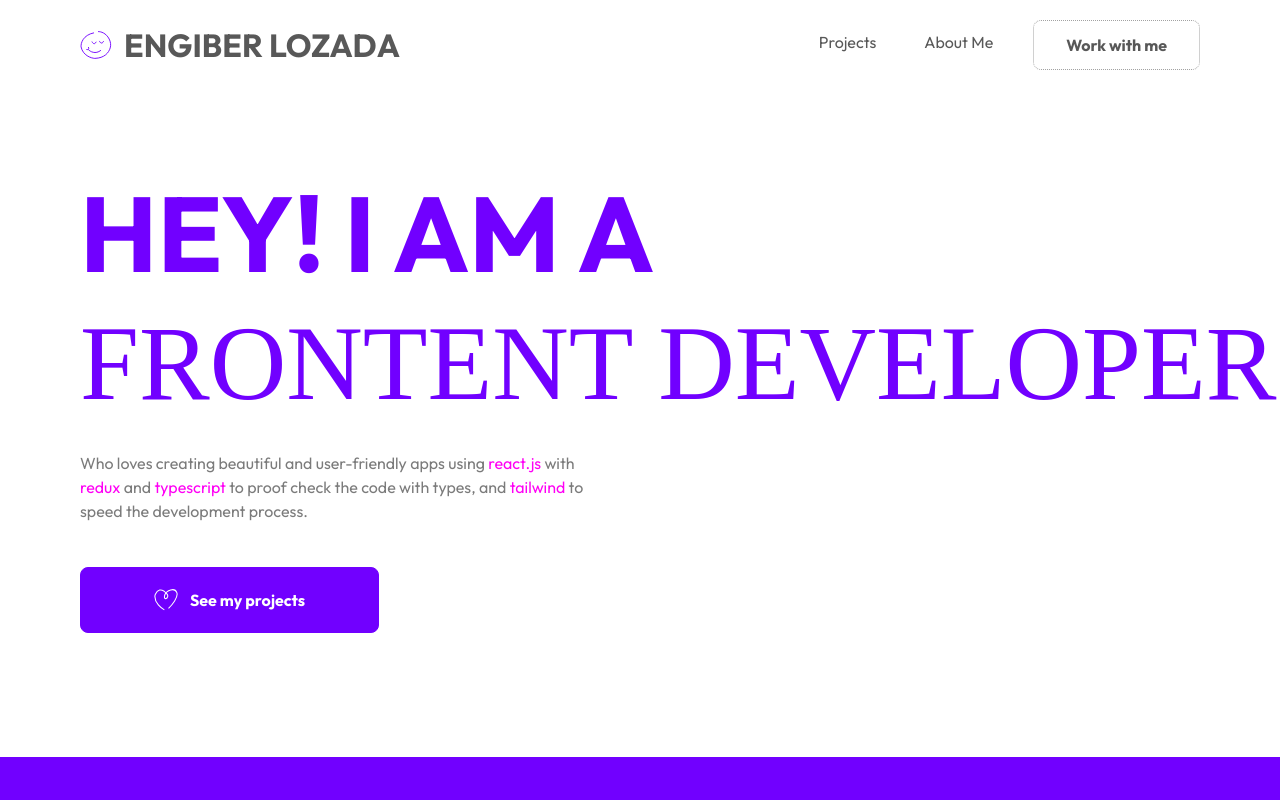
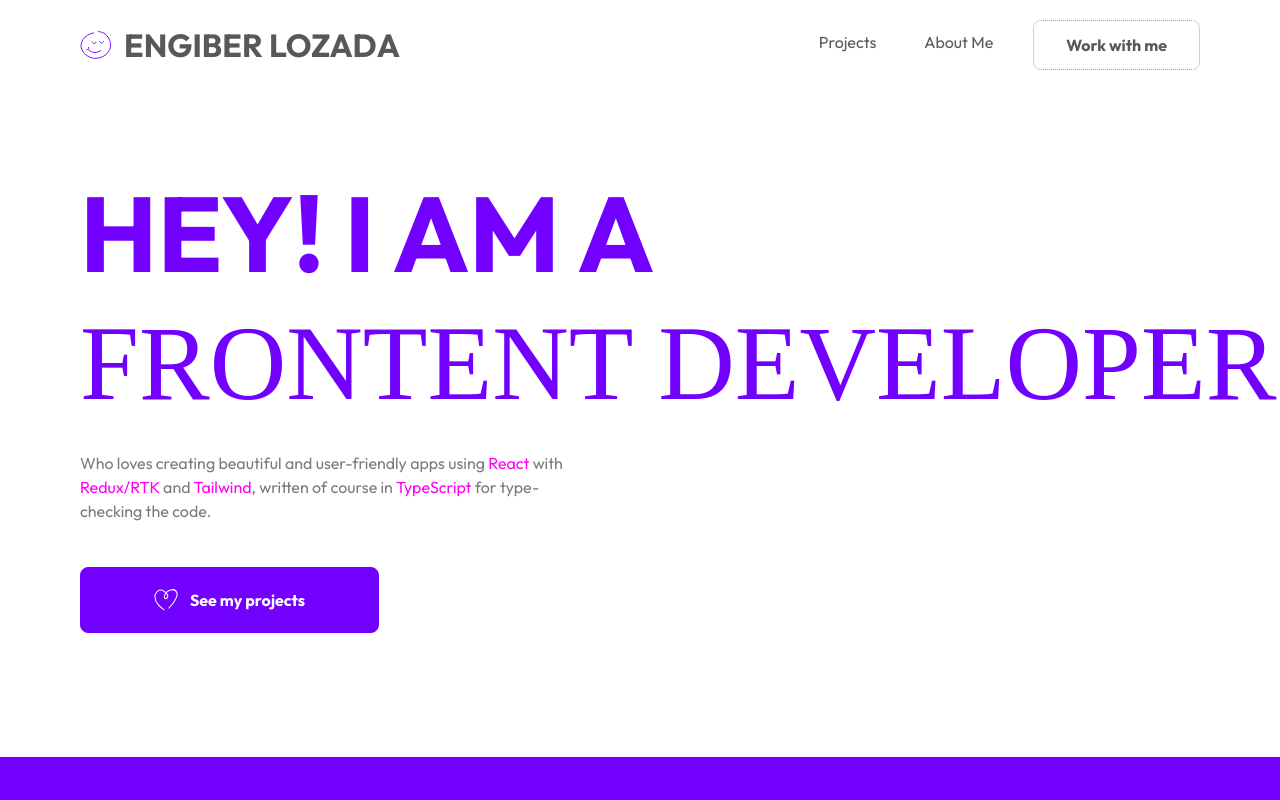
Before and after one commit to engijlr/portfolio-2.0, a Next.js app: page / in a window 1280 px wide. Shown: the top 800 px of the page. Built offline with nearby package versions, Linux system fonts and the light colour scheme; a web font is replaced by a local one.

Commit message:
About me text changed

```diff
--- a/components/About.tsx
+++ b/components/About.tsx
@@ -22,12 +22,13 @@ const About = () => {
           <span className="text-green-50">Copenhagen, Denmark</span>.
         </p>
         <p className="lg:w-[450px] text-gray-30">
-          Besides my passion for coding and continuous learning, I love taking
-          walks and soaking up the sun☀️.
+          Besides my passion for coding and continuous learning, I love enjoying
+          music🎶, diving into a good book📖, or soaking up the sun.☀️.
         </p>
         <p className="lg:w-[450px] text-gray-30">
-          One of my latest hobbies is kitesurfing, so when I&apos;m not diving
-          into new frameworks, you&apos;ll find me there 🏄🏻‍♀️.
+          My dog Max🐶 is my best buddy, and one of my biggest dreams is to swim
+          with whales🐋. If I'm not exploring new frameworks, you'll probably
+          find me chilling by the sea🌊.
         </p>
       </div>
 
--- a/components/Hero.tsx
+++ b/components/Hero.tsx
@@ -15,11 +15,11 @@ function Hero() {
         </h1>
         <p className="regular-16 mt-6 text-gray-30 xl:max-w-[520px]">
           Who loves creating beautiful and user-friendly apps using{" "}
-          <span className="text-green-90">react.js</span> with{" "}
-          <span className="text-green-90">redux</span> and{" "}
-          <span className="text-green-90">typescript</span> to proof check the
-          code with types, and <span className="text-green-90">tailwind</span>{" "}
-          to speed the development process.
+          <span className="text-green-90">React</span> with{" "}
+          <span className="text-green-90">Redux/RTK</span> and{" "}
+          <span className="text-green-90">Tailwind</span>, written of course in{" "}
+          <span className="text-green-90">TypeScript</span> for type-checking
+          the code.
         </p>
 
         <div className="flex w-full md:w-1/4 sm:flex-row my-11">
--- a/constants/index.ts
+++ b/constants/index.ts
@@ -32,13 +32,15 @@ export const STACK = [
   {
     title: "Frontend",
     stack: [
-      "HTML",
-      "CSS",
-      "JavaScript",
       "TypeScript",
-      "React.JS",
-      "Next.JS",
+      "React",
+      "Redux",
+      "Next",
+      "RTKQ/TanStackQuery",
+      "Jest",
+      "Playwright",
       "Tailwind",
+      "Styled Components",
       "Material UI",
     ],
   },
```
